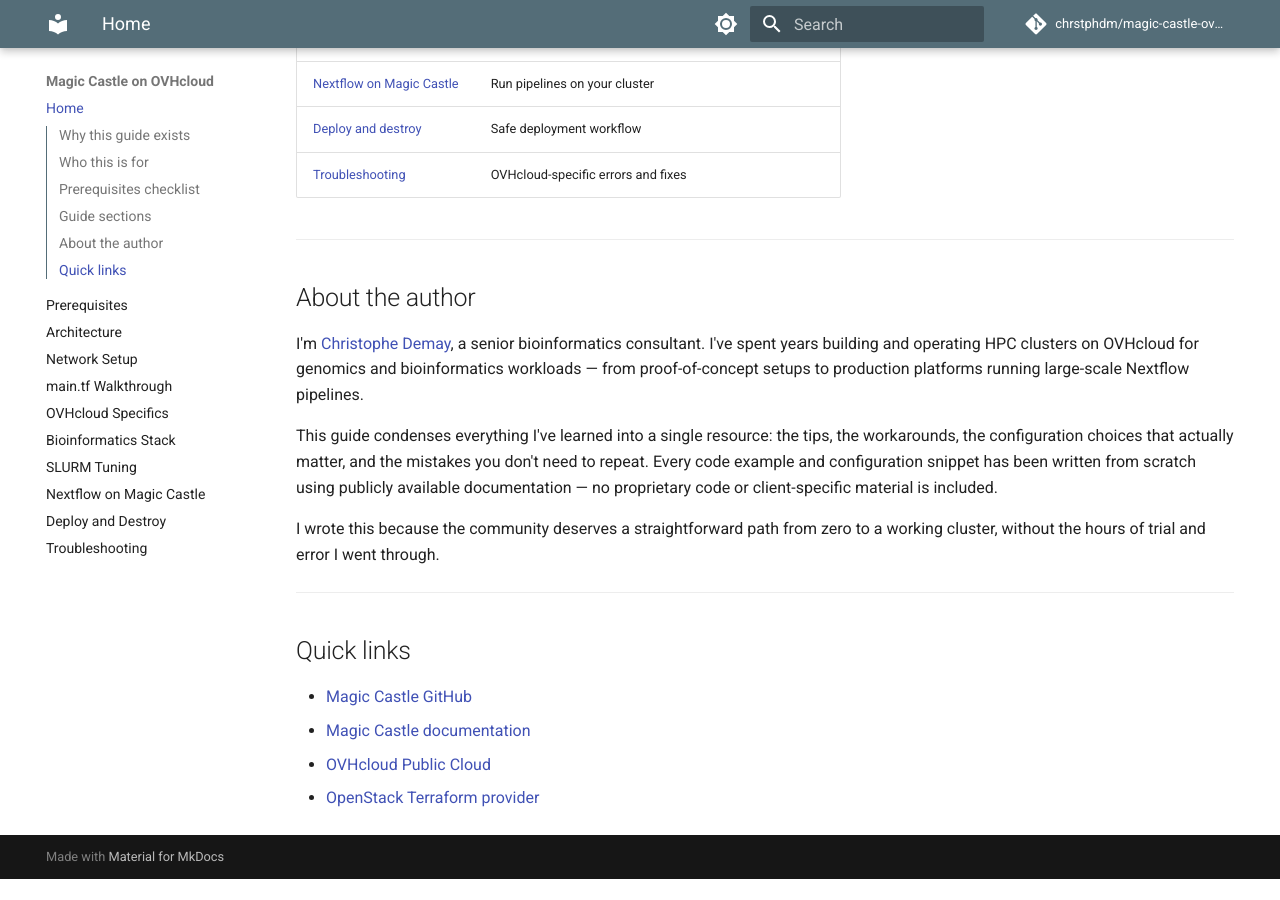
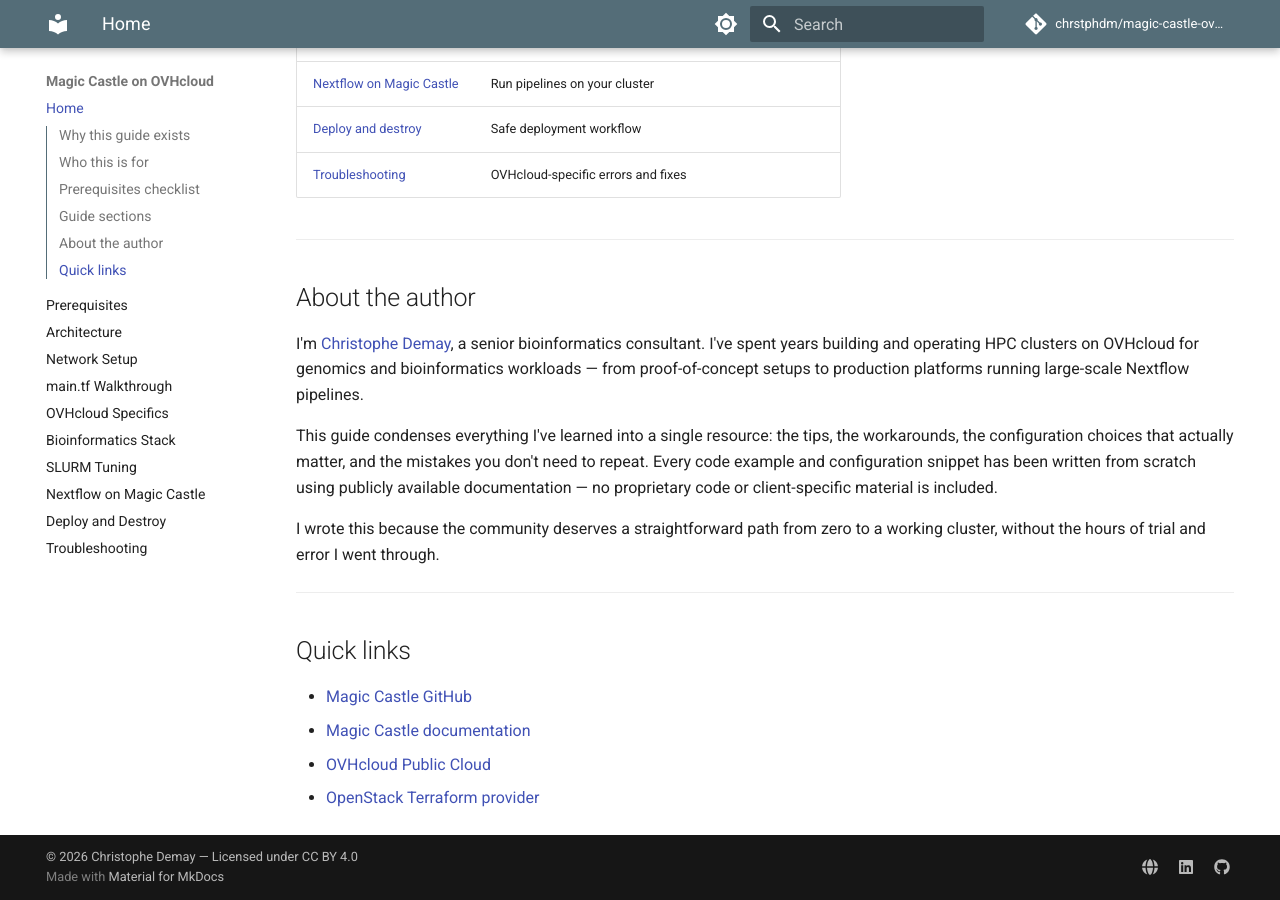
Before and after one commit to chrstphdm/magic-castle-ovhcloud, an MkDocs documentation site: the page built from docs/index.md, in a window 1280 px wide and 900 px high, scrolled down 1725 px. Built offline with MkDocs 1.6.1 and Material for MkDocs 9.7.7, drawn with Linux system fonts in a browser that asks for light colours; comment, search, counter and statistics services are not loaded; before the commit the page ends 2604 px from its top, so only the background shows below that.

Commit message:
feat: add footer with link to main site, LinkedIn, and GitHub

```diff
--- a/mkdocs.yml
+++ b/mkdocs.yml
@@ -42,6 +42,20 @@
   - tables
   - admonition
 
+extra:
+  social:
+    - icon: fontawesome/solid/globe
+      link: https://chrstphdm.github.io/
+      name: Christophe Demay — Bioinformatics Consultant
+    - icon: fontawesome/brands/linkedin
+      link: https://www.linkedin.com/in/christophedemay
+    - icon: fontawesome/brands/github
+      link: https://github.com/chrstphdm
+
+copyright: >-
+  &copy; 2026 <a href="https://chrstphdm.github.io/">Christophe Demay</a> —
+  Licensed under CC BY 4.0
+
 nav:
   - Home: index.md
   - Prerequisites: 01-prerequisites.md
```
